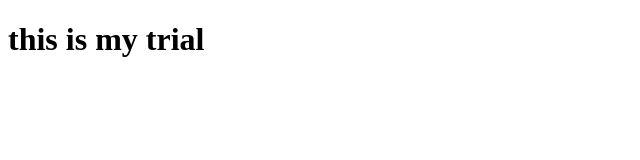
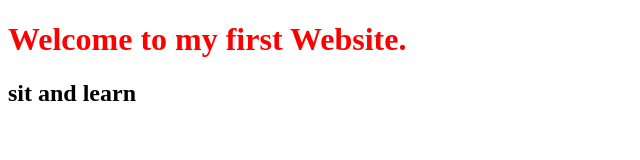
Before and after one commit to willardsigei/trial, a plain HTML site: page index.html in a window 1280 px wide. Shown: the whole page, without its empty margins (0-640 px from the left). Drawn offline with Linux system fonts and the light colour scheme.

Commit message:
changed color

```diff
--- a/index.css
+++ b/index.css
@@ -0,0 +1,3 @@
+.Sigei{
+    color: red;
+}
--- a/index.html
+++ b/index.html
@@ -1,13 +1,17 @@
 <!DOCTYPE html>
 <html lang="en">
 <head>
+    <link  type ="text/css" rel="stylesheet" href="index.css">
     <meta charset="UTF-8">
     <meta http-equiv="X-UA-Compatible" content="IE=edge">
     <meta name="viewport" content="width=device-width, initial-scale=1.0">
     <title>Document</title>
 </head>
 <body>
-    <h1>this is my trial</h1>
+    <h1 class="Sigei">Welcome to my first Website.</h1>
+    <h2>
+        sit and learn
+    </h2>
 
 </body>
 </html>
```
